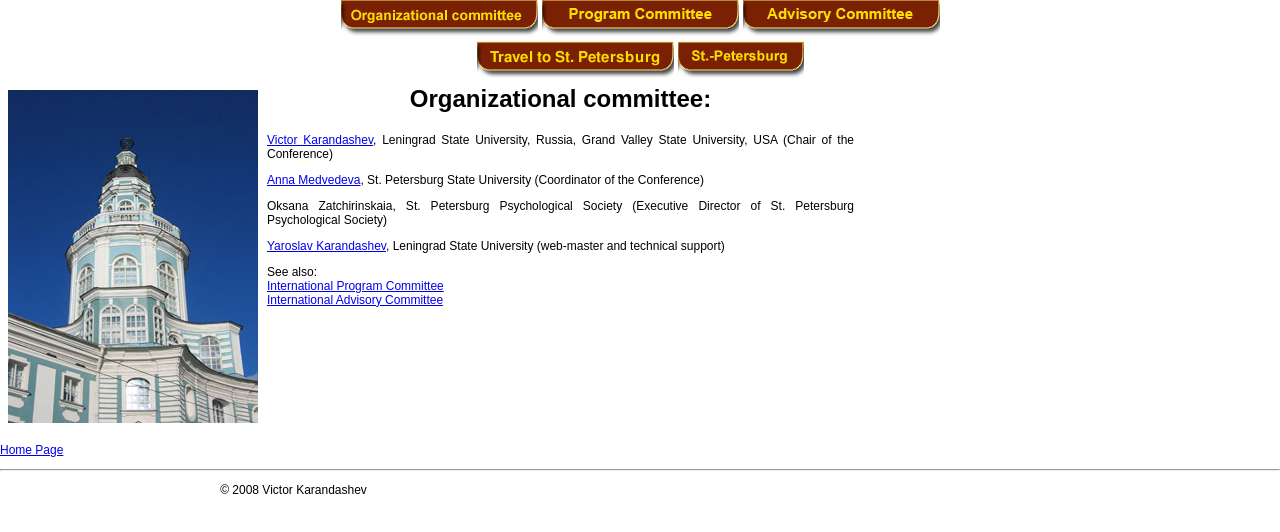
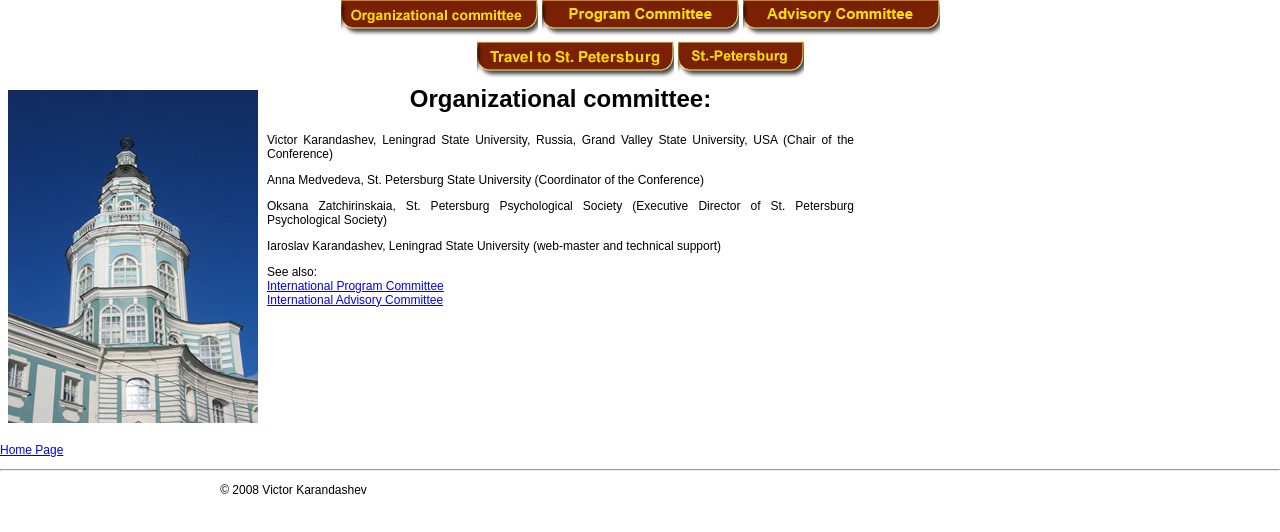
Before and after one commit to yarixxx/ictp2008, a plain HTML site: page organizational_committee.html in a window 1280 px wide. Shown: the part 148-680 px from the top of the page. Drawn offline with Linux system fonts and the light colour scheme.

Commit message:
Remove broken links.

```diff
--- a/organizational_committee.html
+++ b/organizational_committee.html
@@ -48,15 +48,15 @@
 <td valign="top">
 <h2>Organizational committee:</h2>
 <p>
-<a href="http://victor.karandashevs.ru/">Victor Karandashev</a>, Leningrad State University, Russia, Grand Valley State University, USA (Chair of&nbsp;the Conference)</p>
+Victor Karandashev, Leningrad State University, Russia, Grand Valley State University, USA (Chair of&nbsp;the Conference)</p>
 
 <p>
-<a href="http://anna.medvedevs.net/">Anna Medvedeva</a>, St.&nbsp;Petersburg State University (Coordinator of&nbsp;the Conference)</p>
+Anna Medvedeva, St.&nbsp;Petersburg State University (Coordinator of&nbsp;the Conference)</p>
 
 <p>Oksana Zatchirinskaia, St.&nbsp;Petersburg Psychological Society (Executive Director of St.&nbsp;Petersburg Psychological Society)</p>
 
 <p>
-<a href="http://yaroslav.karandashevs.ru/">Yaroslav Karandashev</a>, Leningrad State University (web-master and technical support)</p>
+Iaroslav Karandashev, Leningrad State University (web-master and technical support)</p>
 
 <p>See also:<br />
 <a href="/ictp2008/program_committee.html">International Program Committee</a><br>
```
Also changed, not shown: program_committee.html (+2 -1 lines).
